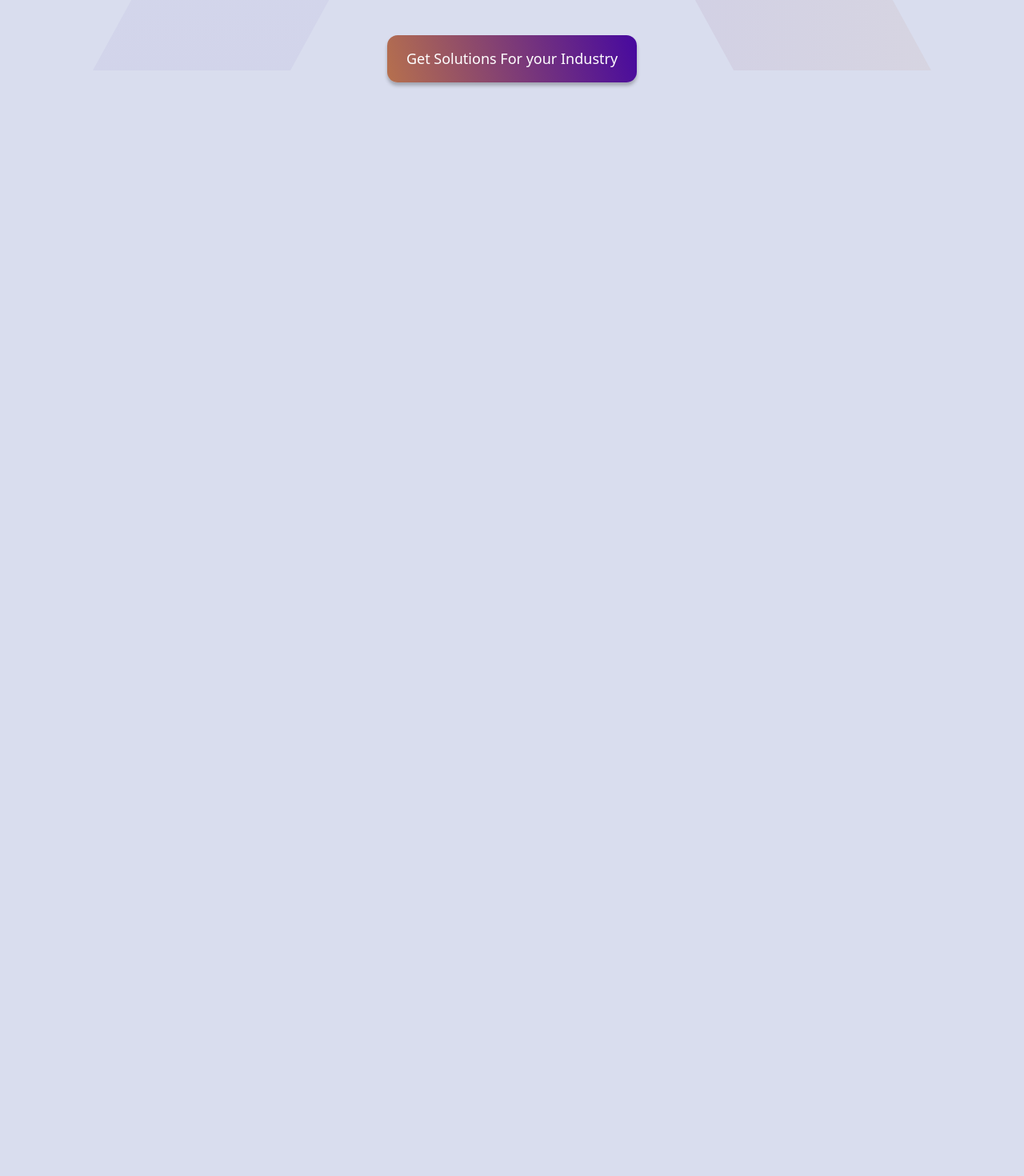
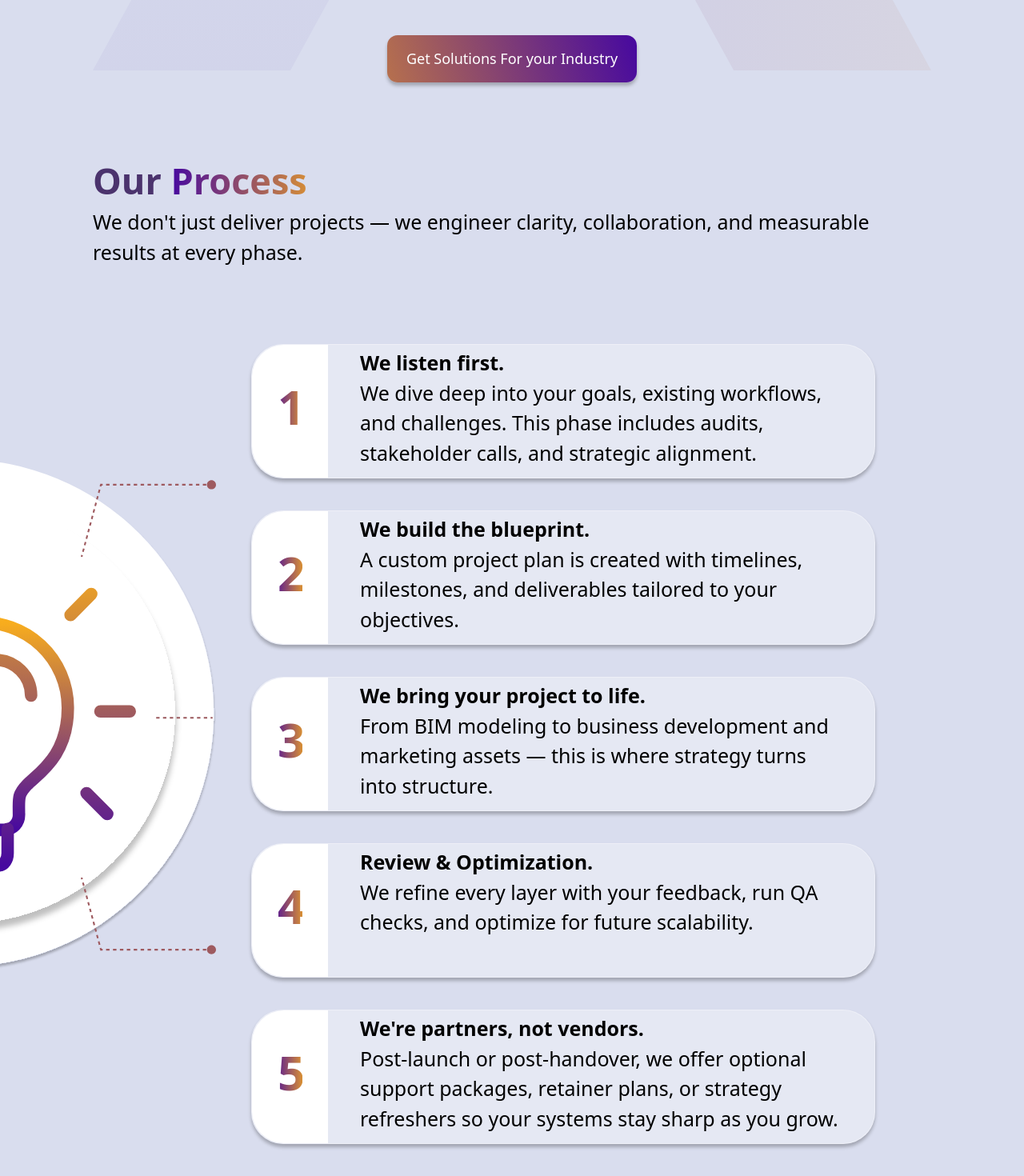
Before and after one commit to Pal-Yogesh/aec-horizon, a Next.js app: page / in a window 1280 px wide. Shown: the part 3160-4630 px from the top of the page at 80% size. Before the commit the page ends 3296 px from the top, so only its background shows below. Built offline with nearby package versions, Linux system fonts and the light colour scheme.

Commit message:
our process

```diff
--- a/app/globals.css
+++ b/app/globals.css
@@ -27,3 +27,10 @@
   background-clip: text;
   color: transparent;
 }
+.gradient-text-number {
+  background: linear-gradient(90.13deg, #47099F -20.11%, #F8AD1D 125.29%);
+  -webkit-background-clip: text;
+  -webkit-text-fill-color: transparent;
+  background-clip: text;
+  color: transparent;
+}
--- a/app/page.js
+++ b/app/page.js
@@ -1,5 +1,6 @@
 import Banner from "@/components/Banner";
 import Navbar from "@/components/Navbar";
+import OurProcess from "@/components/OurProcess";
 import Services from "@/components/Services";
 import WhoWeServe from "@/components/WhoWeServe";
 import WhyChoose from "@/components/WhyChoose";
@@ -12,6 +13,7 @@ export default function Home() {
     <WhyChoose />
     <Services />
     <WhoWeServe />
+    <OurProcess />
     </>
 
   );
--- /dev/null
+++ b/components/OurProcess.jsx
@@ -0,0 +1,125 @@
+import Image from "next/image";
+import React from "react";
+
+const OurProcess = () => {
+  return (
+    <>
+      <div className=" py-14">
+        <div>
+          <div className=" px-[116px]">
+            <h1 className="font-bold text-[45px] text-[#4B336D]">
+              Our <span className="gradient-text">Process</span>
+            </h1>
+            <p className="text-[#000000] text-[25px]">
+              We don&apos;t just deliver projects — we engineer clarity,
+              collaboration, and measurable <br /> results at every phase.
+            </p>
+          </div>
+
+          <div className="flex justify-start relative pt-24">
+            <div className="w-[50%] h-full absolute top-40 -left-[370px]">
+              <Image
+                src="/process.svg"
+                width={1000}
+                height={1000}
+                alt="process"
+                className="w-full h-[100vh] "
+              />
+            </div>
+          </div>
+
+          <div className="space-y-10">
+            <div className="flex justify-center  pl-32 z-[9999]">
+              <div className="w-[780px]  bg-[#FFFFFF52] border border-[#FFFFFF52] rounded-[40px] shadow-[0px_4px_4px_0px_#00000040] flex ">
+                <div className="p-8 bg-[#FFFFFF] w-[95px] h-[166px] rounded-l-[40px]">
+                  <h1 className="gradient-text-number font-semibold text-[60px] ">
+                    1
+                  </h1>
+                </div>
+                <div className="text-[25px] text-[#000000] px-10 pt-1">
+                  <h1 className="font-semibold">We listen first.</h1>
+                  <p>
+                    We dive deep into your goals, existing workflows, and
+                    challenges. This phase includes audits, stakeholder calls,
+                    and strategic alignment.
+                  </p>
+                </div>
+              </div>
+            </div>
+            <div className="flex justify-center  pl-32 z-[9999]">
+              <div className="w-[780px] h-[168px] bg-[#FFFFFF52] border border-[#FFFFFF52] rounded-[40px] shadow-[0px_4px_4px_0px_#00000040] flex ">
+                <div className="p-8 bg-[#FFFFFF] w-[95px] h-[166px] rounded-l-[40px]">
+                  <h1 className="gradient-text-number font-semibold text-[60px] ">
+                    2
+                  </h1>
+                </div>
+                <div className="text-[25px] text-[#000000] px-10 pt-1">
+                  <h1 className="font-semibold">We build the blueprint.</h1>
+                  <p>
+                    A custom project plan is created with timelines, milestones,
+                    and deliverables tailored to your objectives.
+                  </p>
+                </div>
+              </div>
+            </div>
+            <div className="flex justify-center  pl-32 z-[9999]">
+              <div className="w-[780px] h-[168px] bg-[#FFFFFF52] border border-[#FFFFFF52] rounded-[40px] shadow-[0px_4px_4px_0px_#00000040] flex ">
+                <div className="p-8 bg-[#FFFFFF] w-[95px] h-[166px] rounded-l-[40px]">
+                  <h1 className="gradient-text-number font-semibold text-[60px] ">
+                    3
+                  </h1>
+                </div>
+                <div className="text-[25px] text-[#000000] px-10 pt-1">
+                  <h1 className="font-semibold">
+                    We bring your project to life.
+                  </h1>
+                  <p>
+                    From BIM modeling to business development and marketing
+                    assets — this is where strategy turns into structure.
+                  </p>
+                </div>
+              </div>
+            </div>
+            <div className="flex justify-center  pl-32 z-[9999]">
+              <div className="w-[780px] h-[168px] bg-[#FFFFFF52] border border-[#FFFFFF52] rounded-[40px] shadow-[0px_4px_4px_0px_#00000040] flex ">
+                <div className="p-8 bg-[#FFFFFF] w-[95px] h-[166px] rounded-l-[40px]">
+                  <h1 className="gradient-text-number font-semibold text-[60px] ">
+                    4
+                  </h1>
+                </div>
+                <div className="text-[25px] text-[#000000] px-10 pt-1">
+                  <h1 className="font-semibold">Review & Optimization.</h1>
+                  <p>
+                    We refine every layer with your feedback, run QA checks, and
+                    optimize for future scalability.
+                  </p>
+                </div>
+              </div>
+            </div>
+            <div className="flex justify-center  pl-32 z-[9999]">
+              <div className="w-[780px] h-[168px] bg-[#FFFFFF52] border border-[#FFFFFF52] rounded-[40px] shadow-[0px_4px_4px_0px_#00000040] flex ">
+                <div className="p-8 bg-[#FFFFFF] w-[95px] h-[166px] rounded-l-[40px]">
+                  <h1 className="gradient-text-number font-semibold text-[60px] ">
+                    5
+                  </h1>
+                </div>
+                <div className="text-[25px] text-[#000000] px-10 pt-1">
+                  <h1 className="font-semibold">
+                    We&apos;re partners, not vendors.
+                  </h1>
+                  <p>
+                    Post-launch or post-handover, we offer optional support
+                    packages, retainer plans, or strategy refreshers so your
+                    systems stay sharp as you grow.
+                  </p>
+                </div>
+              </div>
+            </div>
+          </div>
+        </div>
+      </div>
+    </>
+  );
+};
+
+export default OurProcess;
```
Also changed, not shown: public/process.svg (added).
